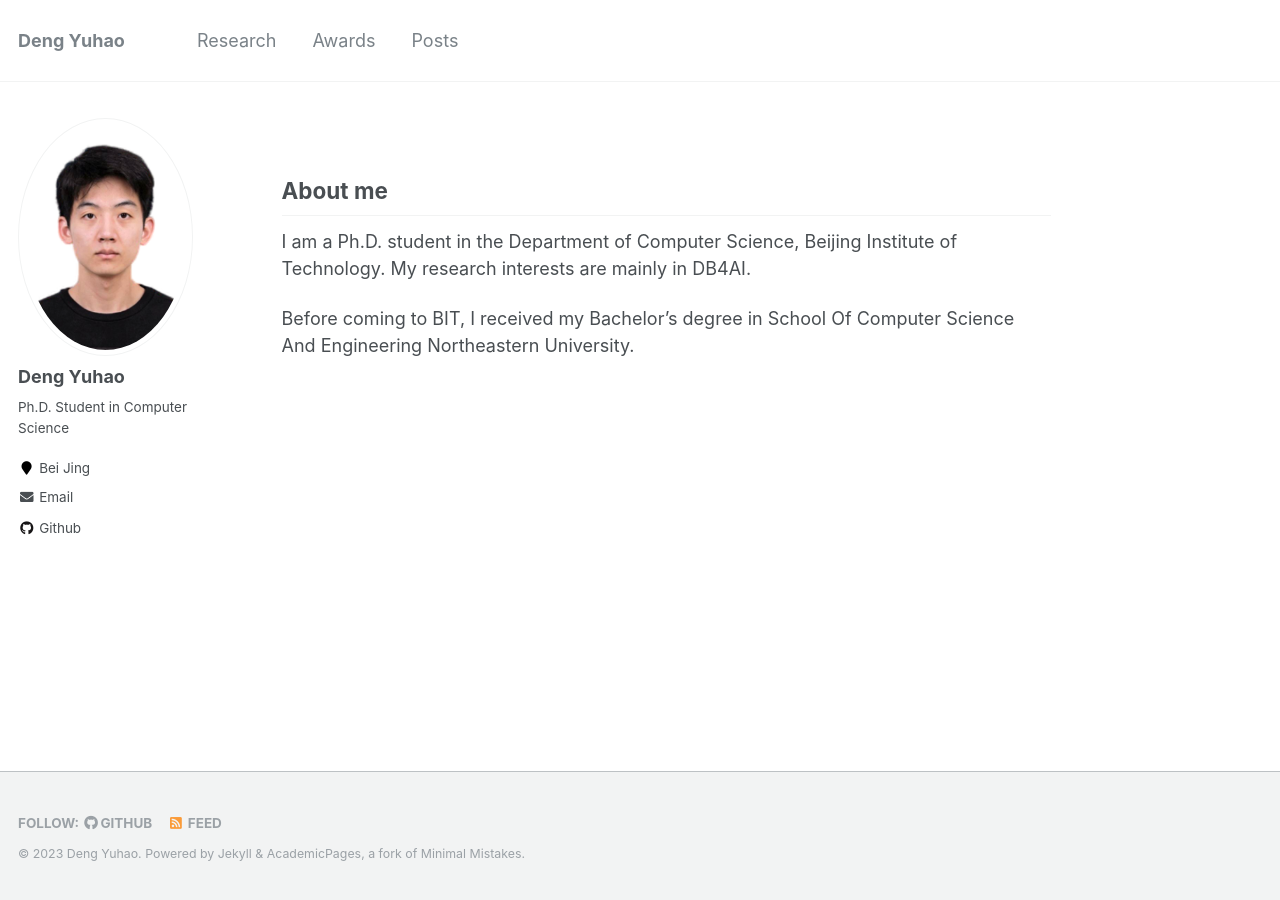
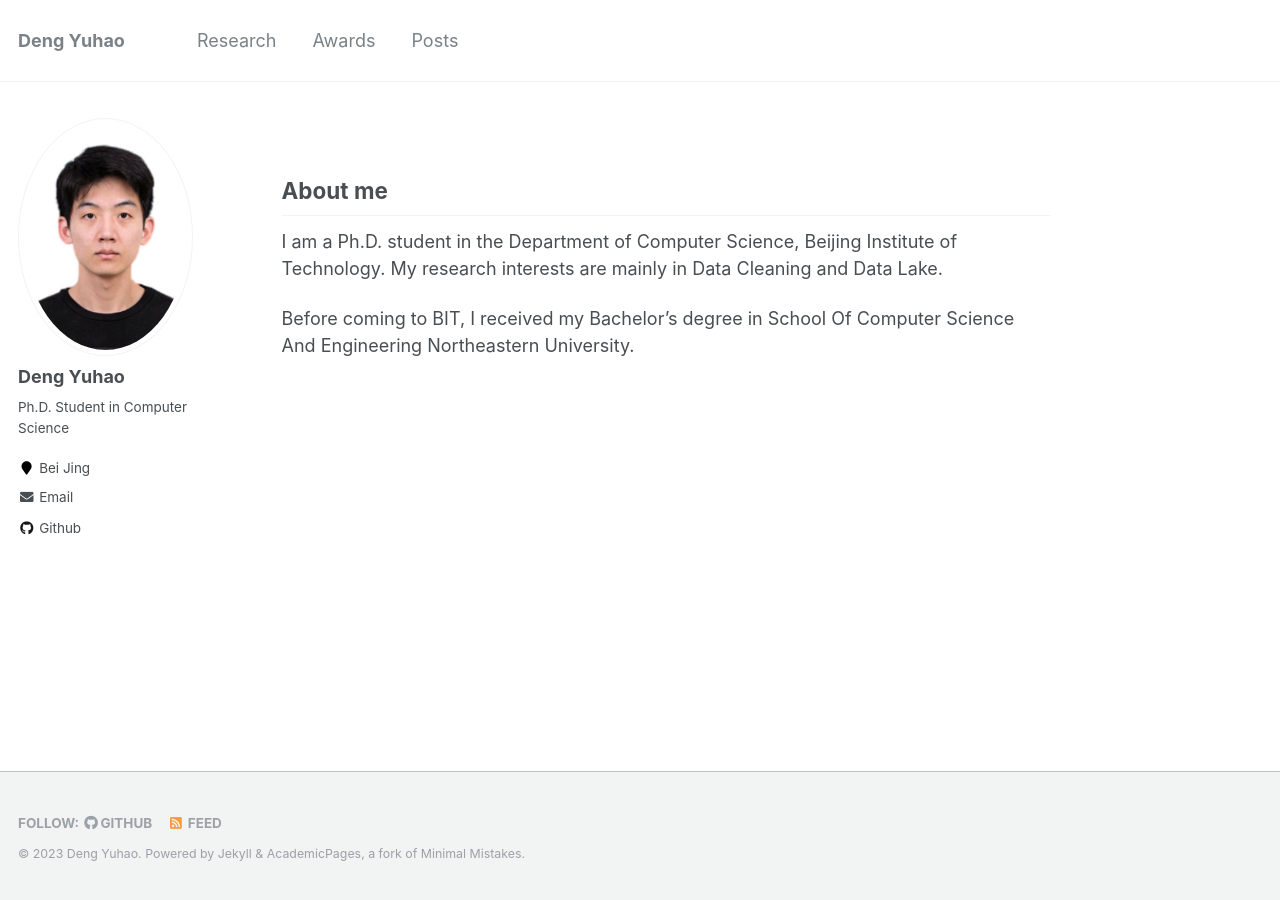
Before and after one commit to ddengyuhao/ddengyuhao.github.io, a Jekyll site: the page built from _pages/about.md, in a window 1280 px wide. Built offline with Jekyll 4.4.1, drawn with Linux system fonts in a browser that asks for light colours.

Commit message:
Update about.md

```diff
--- a/_pages/about.md
+++ b/_pages/about.md
@@ -10,6 +10,6 @@ redirect_from:
 
 ## About me
 
-I am a Ph.D. student in the Department of Computer Science, Beijing Institute of Technology. My research interests are mainly in DB4AI.
+I am a Ph.D. student in the Department of Computer Science, Beijing Institute of Technology. My research interests are mainly in Data Cleaning and Data Lake.
 
 Before coming to BIT, I received my Bachelor's degree in School Of Computer Science And Engineering Northeastern University.
```
